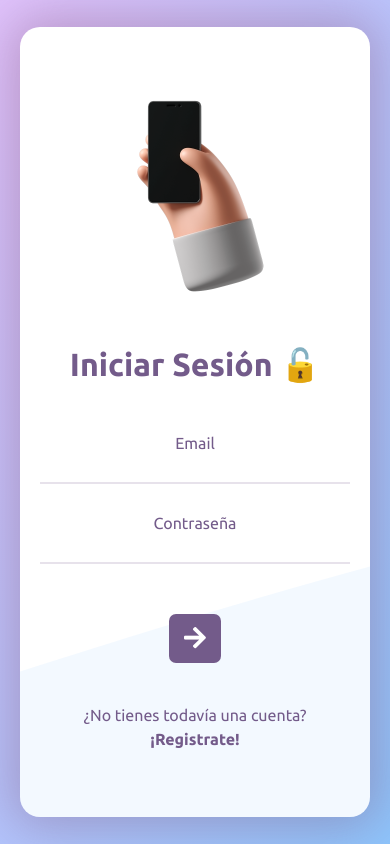
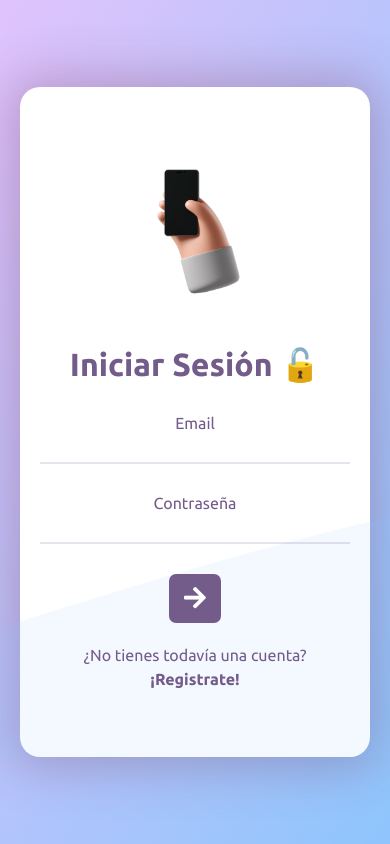
Before and after one commit to lillocorba/login-page, a plain HTML site: page index.html in a window 390 px wide. Drawn offline with Linux system fonts and the light colour scheme.

Commit message:
Responsive OK

```diff
--- a/style.css
+++ b/style.css
@@ -303,7 +303,8 @@ body {
         font-family: 'Ubuntu', sans-serif;
         border-radius: 20px;
         position: relative;
-        overflow: hidden;
+        max-height: 80vh;
+        overflow: initial;
         justify-content: center;
         align-items: center;
     }
@@ -320,11 +321,11 @@ body {
 
     .img-container {
         position: relative;
-        width: 200px;
+        width: 130px;
         z-index: 2;
         margin-left: 0px;
         margin-bottom: 20px;
-        margin-top: 20px;
+        margin-top: 30px;
     }
 
     .wave {
@@ -337,7 +338,7 @@ body {
     }
 
     .container h2 {
-        margin-bottom: 50px;
+        margin-bottom: 30px;
         font-size: 32px;
     }
 
@@ -381,12 +382,12 @@ body {
         position: relative;
         z-index: 2;
         font-size: 25px;
-        margin-top: 20px;
+        margin-top: 0px;
     }
 
     .container p {
         position: relative;
-        margin-top: 40px;
+        margin-top: 20px;
         line-height: 1.5;
     }
 
```
